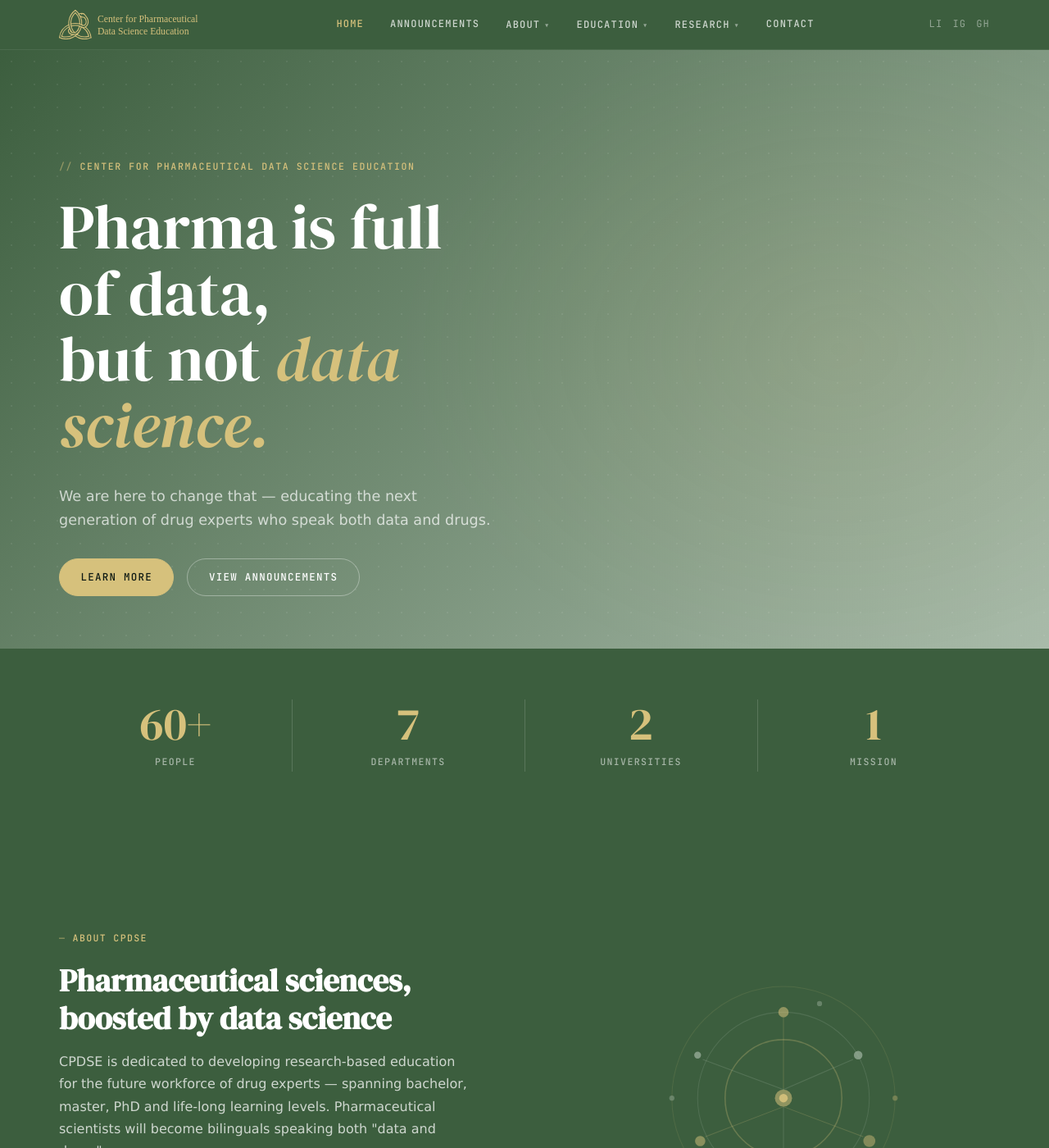
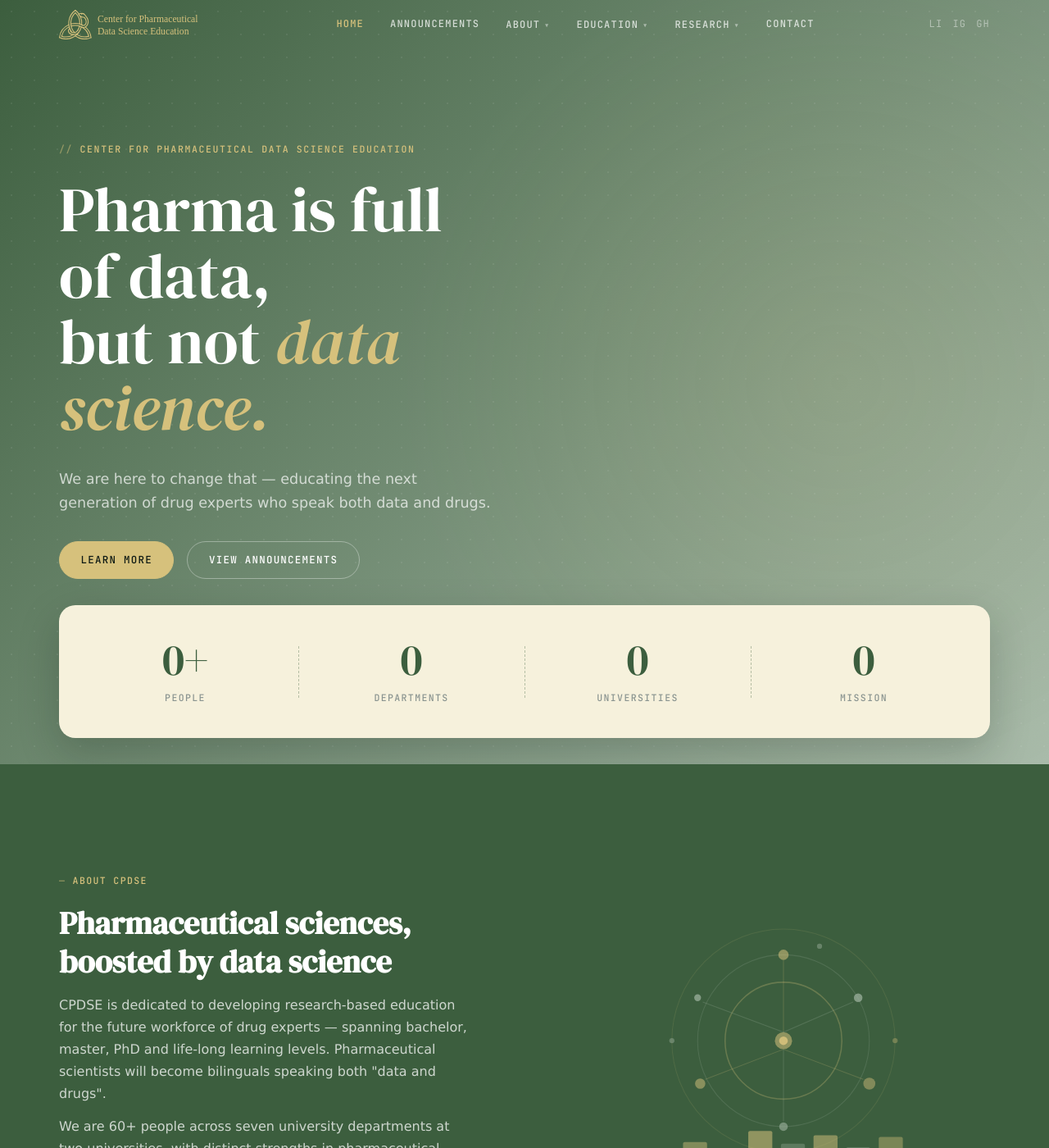
Before and after one commit to CPDSE/PagesCMS, a Jekyll site: the page built from index.md, in a window 1280 px wide and 1400 px high. Shown: the whole window at 82% size. Built offline with Jekyll 4.4.1, drawn with Linux system fonts in a browser that asks for light colours.

Commit message:
updated header

```diff
--- a/_layouts/default.html
+++ b/_layouts/default.html
@@ -3,7 +3,7 @@
 <head>
   {% include head.html %}
 </head>
-<body>
+<body class="{% if page.url == '/' %}page-home{% endif %}">
   {% include nav.html %}
   {{ content }}
   {% include footer.html %}
--- a/_layouts/home.html
+++ b/_layouts/home.html
@@ -2,7 +2,7 @@
 layout: default
 ---
 
-<!-- HERO -->
+<!-- HERO with STATS PANEL -->
 <section class="hero">
   <div class="hero-inner">
     <span class="hero-label">Center for Pharmaceutical Data Science Education</span>
@@ -13,11 +13,9 @@
       <a href="{{ '/announcements/' | relative_url }}" class="btn btn-ghost">View announcements</a>
     </div>
   </div>
-</section>
 
-<!-- STATS -->
-<section class="stats-strip" aria-label="Key numbers">
-  <div class="stats-inner">
+  <div class="stats-panel-wrap" aria-label="Key numbers">
+    <div class="stats-panel">
       <div class="stat-item">
         <span class="stat-number" data-count="60" data-suffix="+">0+</span>
         <span class="stat-label">People</span>
@@ -33,6 +31,7 @@
       <div class="stat-item">
         <span class="stat-number" data-count="1">0</span>
         <span class="stat-label">Mission</span>
+      </div>
     </div>
   </div>
 </section>
--- a/assets/css/main.css
+++ b/assets/css/main.css
@@ -57,6 +57,10 @@
   z-index: 100;
   background: #3C5E3E;
   border-bottom: 1px solid rgba(255,255,255,0.08);
+}
+.page-home .site-nav {
+  background: transparent;
+  border-bottom: none;
 }
 .nav-inner {
   display: flex;
@@ -192,7 +196,8 @@
 .hero {
   background: linear-gradient(135deg, #3C5E3E 0%, #A9BBAA 100%);
   color: white;
-  padding: var(--space-xl) 0 var(--space-lg);
+  padding: calc(var(--space-xl) + 40px) 0 var(--space-md);
+  margin-top: -60px;
   position: relative;
   overflow: hidden;
 }
@@ -288,24 +293,24 @@
   transform: translateY(-1px);
 }
 
-/* ─── STATS STRIP ─────────────────────────────────────────── */
-.stats-strip {
-  background: #3C5E3E;
-  color: white;
-  padding: var(--space-md) 0;
+/* ─── STATS PANEL (inside hero) ───────────────────────────── */
+.stats-panel-wrap {
+  max-width: var(--max-w);
+  margin: var(--space-md) auto 0;
+  padding: 0 var(--space-md);
+  position: relative;
+  z-index: 2;
 }
-.stats-inner {
-  max-width: var(--max-w);
-  margin: 0 auto;
-  padding: 0 var(--space-md);
+.stats-panel {
+  background: var(--paper);
+  border-radius: 20px;
+  box-shadow: 0 18px 50px rgba(15,26,20,0.22);
+  padding: var(--space-md) var(--space-sm);
   display: grid;
   grid-template-columns: repeat(4, 1fr);
-  gap: 0;
-  background: none;
 }
 .stat-item {
-  background: transparent;
-  padding: var(--space-md);
+  padding: 0.5rem 1rem;
   text-align: center;
   position: relative;
 }
@@ -313,16 +318,16 @@
   content: '';
   position: absolute;
   left: 0;
-  top: 20%;
-  bottom: 20%;
-  width: 1px;
-  background: rgba(255,255,255,0.15);
+  top: 18%;
+  bottom: 18%;
+  width: 0;
+  border-left: 1px dashed rgba(60, 94, 62, 0.35);
 }
 .stat-number {
   font-family: var(--font-display);
-  font-size: 3.5rem;
+  font-size: clamp(2.4rem, 4.2vw, 3.6rem);
   line-height: 1;
-  color: var(--accent);
+  color: #3C5E3E;
   display: block;
 }
 .stat-label {
@@ -331,9 +336,13 @@
   font-weight: 500;
   letter-spacing: 0.12em;
   text-transform: uppercase;
-  color: rgba(255,255,255,0.55);
-  margin-top: 0.5rem;
+  color: var(--muted);
+  margin-top: 0.6rem;
   display: block;
+}
+@media (max-width: 640px) {
+  .stats-panel { grid-template-columns: repeat(2, 1fr); }
+  .stat-item + .stat-item::before { display: none; }
 }
 
 /* ─── ABOUT STRIP ─────────────────────────────────────────── */
```
Lines whose indentation alone changed are shown as unchanged.
